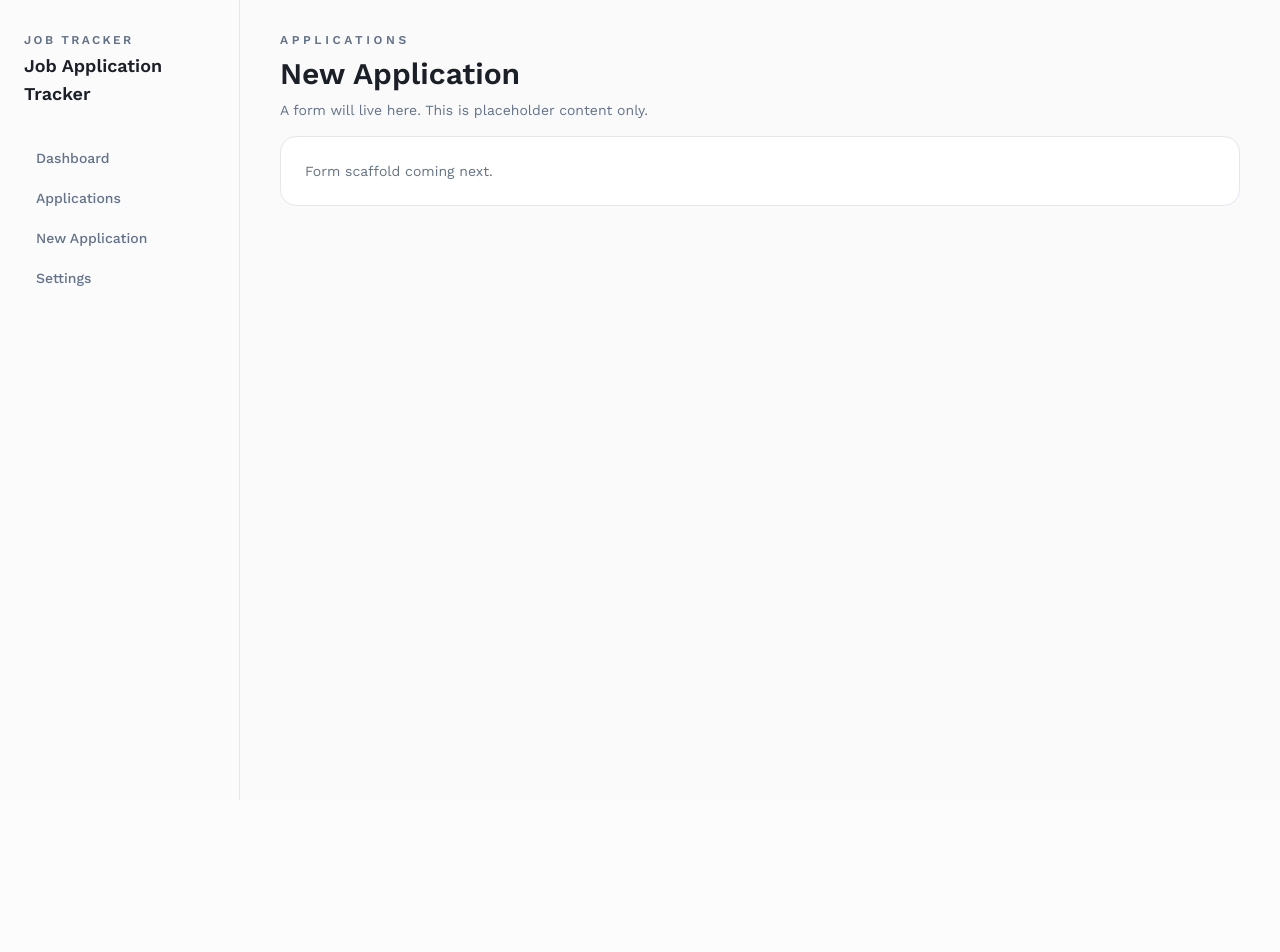
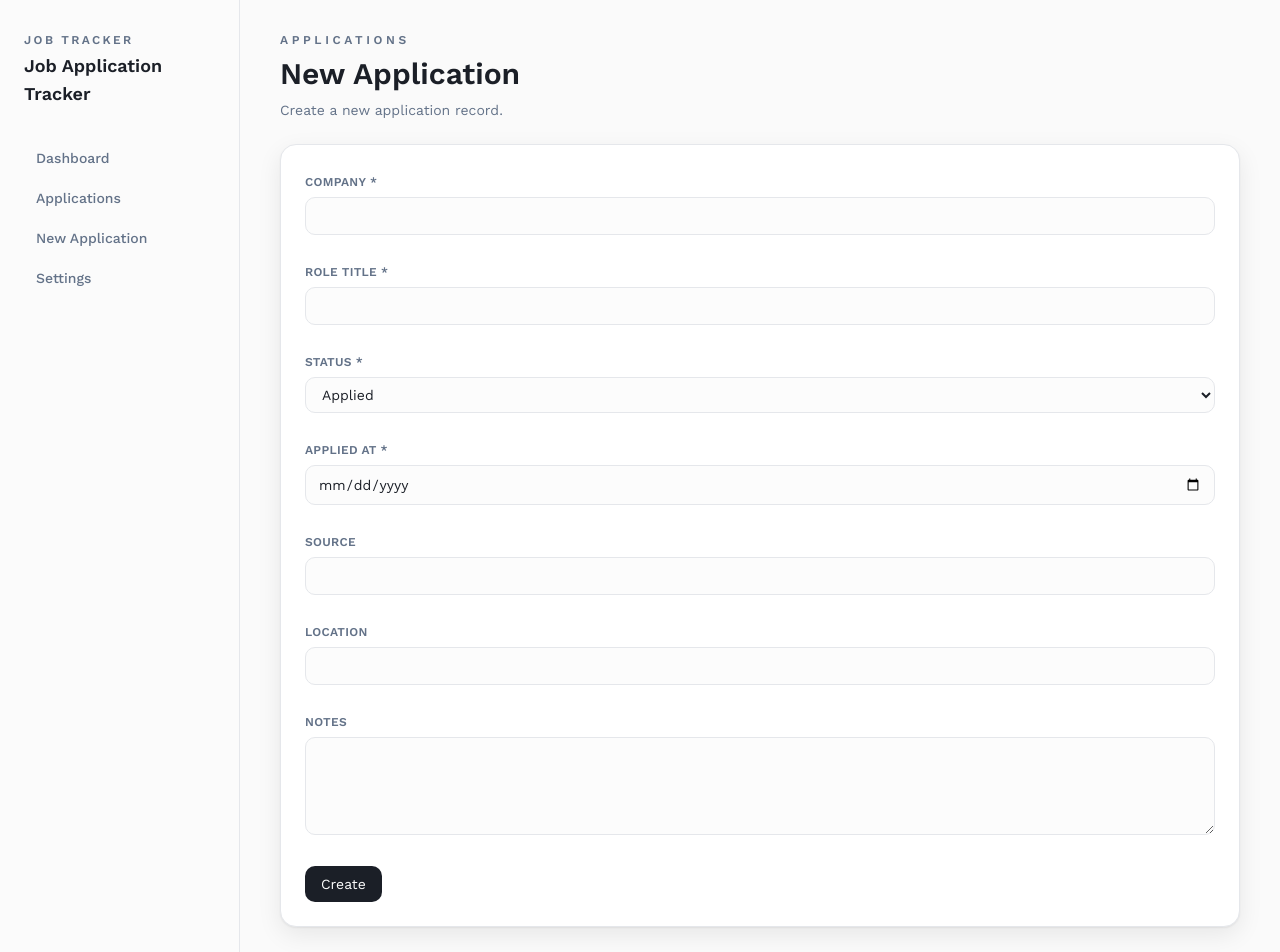
Before and after one commit to daisukjp/job-application-tracker, a Next.js app: page /applications/new in a window 1280 px wide. Shown: the top 952 px of the page. Before the commit the page ends 800 px from the top, so only its background shows below. Built offline with nearby package versions, Linux system fonts and the light colour scheme.

Commit message:
feat: add new application flow with form validation and store create

```diff
--- a/src/app/applications/ApplicationEditForm.tsx
+++ b/src/app/applications/ApplicationEditForm.tsx
@@ -17,36 +17,30 @@ export const applicationSchema = z.object({
 
 export type ApplicationFormValues = z.infer<typeof applicationSchema>;
 
-type ApplicationEditFormProps = {
-  initialValues: Application;
-  onSave: (values: ApplicationFormValues) => void;
-  onCancel: () => void;
+type ApplicationFormProps = {
+  defaultValues: ApplicationFormValues;
+  onSubmit: (value: ApplicationFormValues) => void;
+  onCancel?: () => void;
+  submitLabel?: string;
 };
 
-export default function ApplicationEditForm({
-  initialValues,
-  onSave,
-  onCancel
-}: ApplicationEditFormProps) {
+export default function ApplicationForm({
+  defaultValues,
+  onSubmit,
+  onCancel,
+  submitLabel = "Save"
+}: ApplicationFormProps) {
   const {
     register,
     handleSubmit,
-    formState: { errors }
+    formState: { errors, isSubmitting }
   } = useForm<ApplicationFormValues>({
     resolver: zodResolver(applicationSchema),
-    defaultValues: {
-      company: initialValues.company,
-      roleTitle: initialValues.roleTitle,
-      status: initialValues.status,
-      appliedAt: initialValues.appliedAt.slice(0, 10), //input type="date" expects YYYY-MM-DD format
-      source: initialValues.source ?? "",
-      location: initialValues.location ?? "",
-      notes: initialValues.notes ?? ""
-    }
+    defaultValues
   });
 
   return (
-    <form onSubmit={handleSubmit(onSave)} className="space-y-6">
+    <form onSubmit={handleSubmit(onSubmit)} className="space-y-6">
       {/* Company */}
       <div className="space-y-1">
         <label className="text-xs font-semibold uppercase tracking-wide text-muted-foreground">
@@ -140,17 +134,21 @@ export default function ApplicationEditForm({
       <div className="flex gap-3">
         <button
           type="submit"
-          className="rounded-lg bg-foreground px-4 py-2 text-sm text-background transition hover:bg-foreground/90"
+          disabled={isSubmitting}
+          className="rounded-lg bg-foreground px-4 py-2 text-sm text-background transition hover:bg-foreground/90 disabled:opacity-50"
         >
-          Save
+          {isSubmitting ? "Saving..." : submitLabel}
         </button>
+
+        {onCancel ? (
           <button
             type="button"
+            onClick={onCancel}
             className="rounded-lg border px-4 py-2 text-sm text-foreground transition hover:bg-accent"
-          onClick={onCancel}
           >
             Cancel
           </button>
+        ) : null}
       </div>
     </form>
   );
--- a/src/app/applications/[id]/page.tsx
+++ b/src/app/applications/[id]/page.tsx
@@ -3,7 +3,7 @@
 import { useMemo, useState } from "react";
 import { useRouter } from "next/navigation";
 import { useApplicationsStore } from "@/lib/store/applications";
-import ApplicationEditForm, {
+import ApplicationForm, {
   type ApplicationFormValues
 } from "@/app/applications/ApplicationEditForm";
 
@@ -63,7 +63,7 @@ export default function ApplicationDetailPage({ params }: ApplicationDetailPageP
     });
 
     setIsEditing(false);
-    setToast({ visible: false, message: "Application updated." });
+    setToast({ visible: true, message: "Application updated." });
     setTimeout(() => {
       setToast({ visible: false, message: "" });
     }, 2500);
@@ -141,10 +141,19 @@ export default function ApplicationDetailPage({ params }: ApplicationDetailPageP
       ) : (
         // Editing Mode
         <div className="rounded-2xl border bg-card p-6 shadow-soft">
-          <ApplicationEditForm
-            initialValues={application}
-            onSave={handleSave}
+          <ApplicationForm
+            defaultValues={{
+              company: application.company,
+              roleTitle: application.roleTitle,
+              status: application.status,
+              appliedAt: application.appliedAt.slice(0, 10), // date input  ds
+              source: application.source ?? "",
+              location: application.location ?? "",
+              notes: application.notes ?? ""
+            }}
+            onSubmit={handleSave}
             onCancel={() => setIsEditing(false)}
+            submitLabel="Save"
           />
         </div>
       )}
--- a/src/app/applications/new/page.tsx
+++ b/src/app/applications/new/page.tsx
@@ -1,18 +1,86 @@
+"use client";
+
+import { useState } from "react";
+import { useRouter } from "next/navigation";
+import ApplicationForm, {
+  type ApplicationFormValues
+} from "@/app/applications/ApplicationEditForm";
+import { useApplicationsStore } from "@/lib/store/applications";
+
+type ToastState = {
+  visible: boolean;
+  message: string;
+};
+
 export default function NewApplicationPage() {
+  const router = useRouter();
+  const createApplication = useApplicationsStore((state) => state.createApplication);
+
+  const [toast, setToast] = useState<ToastState>({
+    visible: false,
+    message: ""
+  });
+
+  const handleSubmit = async (values: ApplicationFormValues) => {
+    const id = crypto.randomUUID();
+    const appliedAtIso = new Date(`${values.appliedAt}T00:00:00`).toISOString();
+    const notesPreview = values.notes ? values.notes.slice(0, 60) : "";
+
+    createApplication({
+      id,
+      company: values.company,
+      roleTitle: values.roleTitle,
+      status: values.status,
+      appliedAt: appliedAtIso,
+      source: values.source ?? "",
+      location: values.location ?? "",
+      notesPreview,
+      notes: values.notes ?? ""
+    });
+
+    setToast({ visible: true, message: "Application created." });
+
+    setTimeout(() => {
+      setToast({ visible: false, message: "" });
+      router.push(`/applications/${id}`);
+    }, 800);
+  };
+
   return (
-    <section className="space-y-4">
+    <section className="space-y-6">
       <header className="space-y-2">
         <p className="text-xs font-semibold uppercase tracking-[0.3em] text-muted-foreground">
           Applications
         </p>
         <h1 className="text-3xl font-semibold">New Application</h1>
-        <p className="text-sm text-muted-foreground">
-          A form will live here. This is placeholder content only.
-        </p>
+        <p className="text-sm text-muted-foreground">Create a new application record.</p>
       </header>
-      <div className="rounded-2xl border bg-card p-6">
-        <p className="text-sm text-muted-foreground">Form scaffold coming next.</p>
+
+      <div className="rounded-2xl border bg-card p-6 shadow-soft">
+        <ApplicationForm
+          defaultValues={{
+            company: "",
+            roleTitle: "",
+            status: "Applied",
+            appliedAt: "",
+            source: "",
+            location: "",
+            notes: ""
+          }}
+          onSubmit={handleSubmit}
+          submitLabel="Create"
+        />
       </div>
+
+      {toast.visible ? (
+        <div
+          role="status"
+          aria-live="polite"
+          className="fixed bottom-6 right-6 rounded-lg border bg-background px-4 py-2 text-sm shadow-soft"
+        >
+          {toast.message}
+        </div>
+      ) : null}
     </section>
   );
 }
--- a/src/lib/store/applications.ts
+++ b/src/lib/store/applications.ts
@@ -17,6 +17,7 @@ export type Application = {
 type ApplicationState = {
   applications: Application[];
   getById: (id: string) => Application | undefined;
+  createApplication: (application: Application) => void;
   updateApplication: (id: string, patch: Partial<Application>) => void;
 };
 
@@ -66,6 +67,12 @@ export const useApplicationsStore = create<ApplicationState>((set, get) => ({
     return applications.find((app) => app.id === id);
   },
 
+  createApplication: (application) => {
+    set((state) => ({
+      applications: [application, ...state.applications]
+    }));
+  },
+
   updateApplication: (id, patch) => {
     set((state) => ({
       applications: state.applications.map((app) => {
```
Lines whose indentation alone changed are shown as unchanged.
